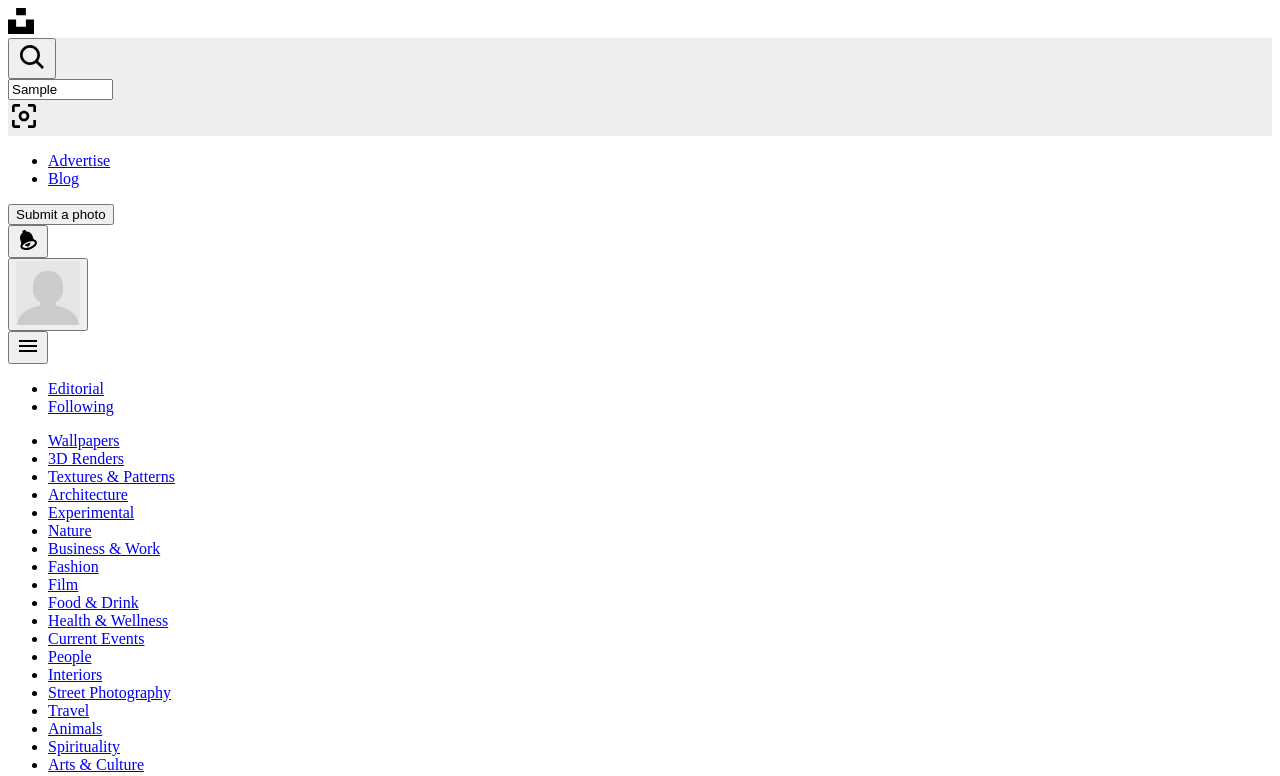
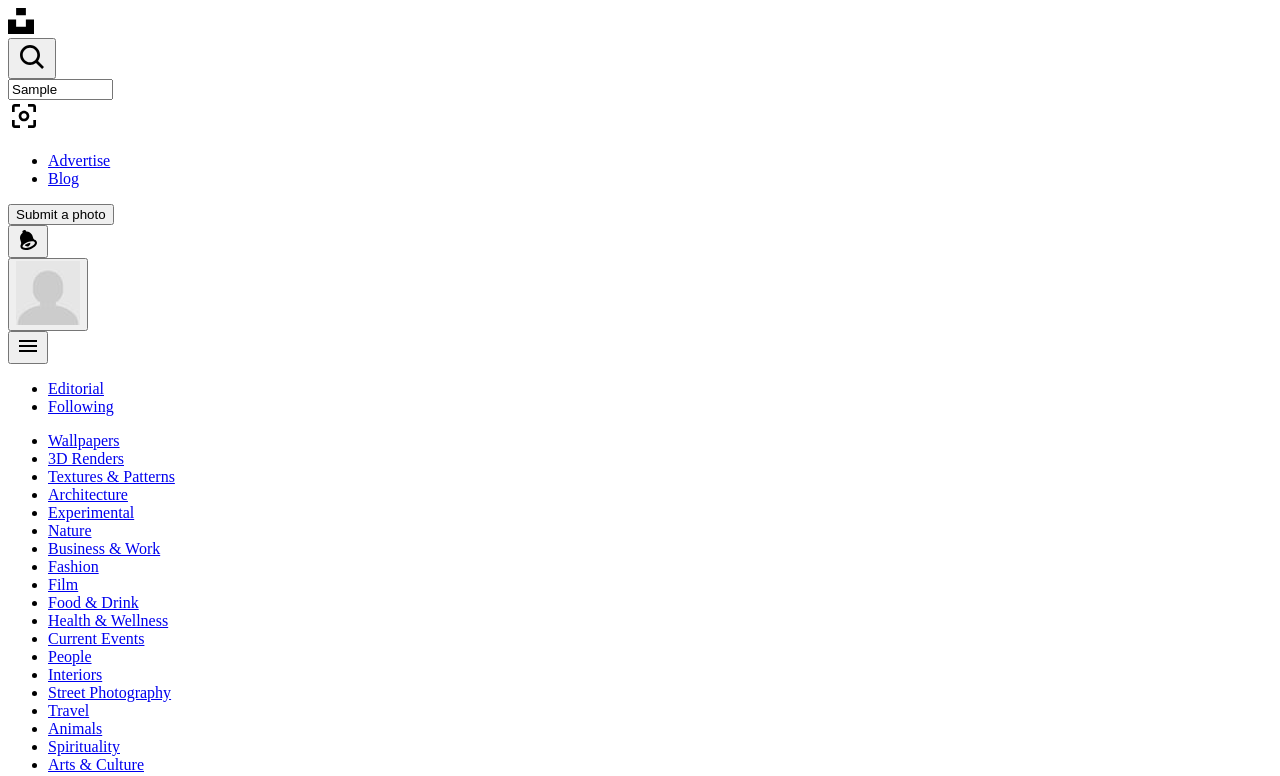
Before and after one commit to dmswl98/unsplash-clone, a website built with Parcel: page index.html in a window 1280 px wide. Both pictures are taken after typing "Sample" into the empty fields and a click on the button "Submit a photo". Shown: the top 776 px of the page. Built offline with nearby package versions, Linux system fonts and the light colour scheme; no server answers.

Commit message:
♻️ Refactor input style code of nav and main

```diff
--- a/js/controller.js
+++ b/js/controller.js
@@ -30,16 +30,39 @@ const controlScroll = function () {
 };
 
 const controlInputStyle = function () {
-  const inputContainer = document.querySelector('.search');
-  const input = document.querySelector('.search-input input');
-  input.addEventListener('focus', function (e) {
-    inputContainer.style.backgroundColor = '#fff';
-    inputContainer.style.borderColor = '#d1d1d1';
+  const navInputContainer = document.querySelector('.search');
+  const mainInputContainer = document.querySelector('.main-search');
+  const navInput = document.querySelector('.search-input input');
+  const mainInput = document.querySelector('.main-search-input input');
+  const shortPlaceholder = 'Search photos';
+  const longPlaceholder = 'Search free high-resolution photos';
+  //0 0 0 5px #0003
+  window.addEventListener(
+    'resize',
+    (e) => {
+      if (window.innerWidth <= 992) {
+        navInput.setAttribute('placeholder', shortPlaceholder);
+        mainInput.setAttribute('placeholder', shortPlaceholder);
+      } else {
+        navInput.setAttribute('placeholder', longPlaceholder);
+        mainInput.setAttribute('placeholder', longPlaceholder);
+      }
+    },
+    true
+  );
+
+  [navInput, mainInput].forEach((item) => {
+    item.addEventListener('focus', function () {
+      if (item === navInput) navInputContainer.classList.toggle('focus');
+      if (item === mainInput) mainInputContainer.classList.toggle('focus');
+    });
   });
 
-  input.addEventListener('focusout', function (e) {
-    inputContainer.style.backgroundColor = '#eee';
-    inputContainer.style.borderColor = '#fff';
+  [navInput, mainInput].forEach((item) => {
+    item.addEventListener('focusout', function () {
+      if (item === navInput) navInputContainer.classList.toggle('focus');
+      if (item === mainInput) mainInputContainer.classList.toggle('focus');
+    });
   });
 };
 
@@ -62,6 +85,9 @@ const controlSearch = async function () {
 };
 
 const controlPagination = async function (goToPage) {
+  // move to top
+  scrollTo(0, 0);
+
   await model.loadSearchResults(model.state.search.query, goToPage);
   model.setCurrentPage(goToPage);
 
--- a/styles/modal/_search.scss
+++ b/styles/modal/_search.scss
@@ -77,6 +77,11 @@
     }
   }
 
+  &.focus {
+    background-color: $white;
+    border-color: $border;
+  }
+
   @include responsive(md) {
     margin-right: 8px;
 
```
Also changed, not shown: styles/modal/_main-search.scss (+7 -2 lines).
